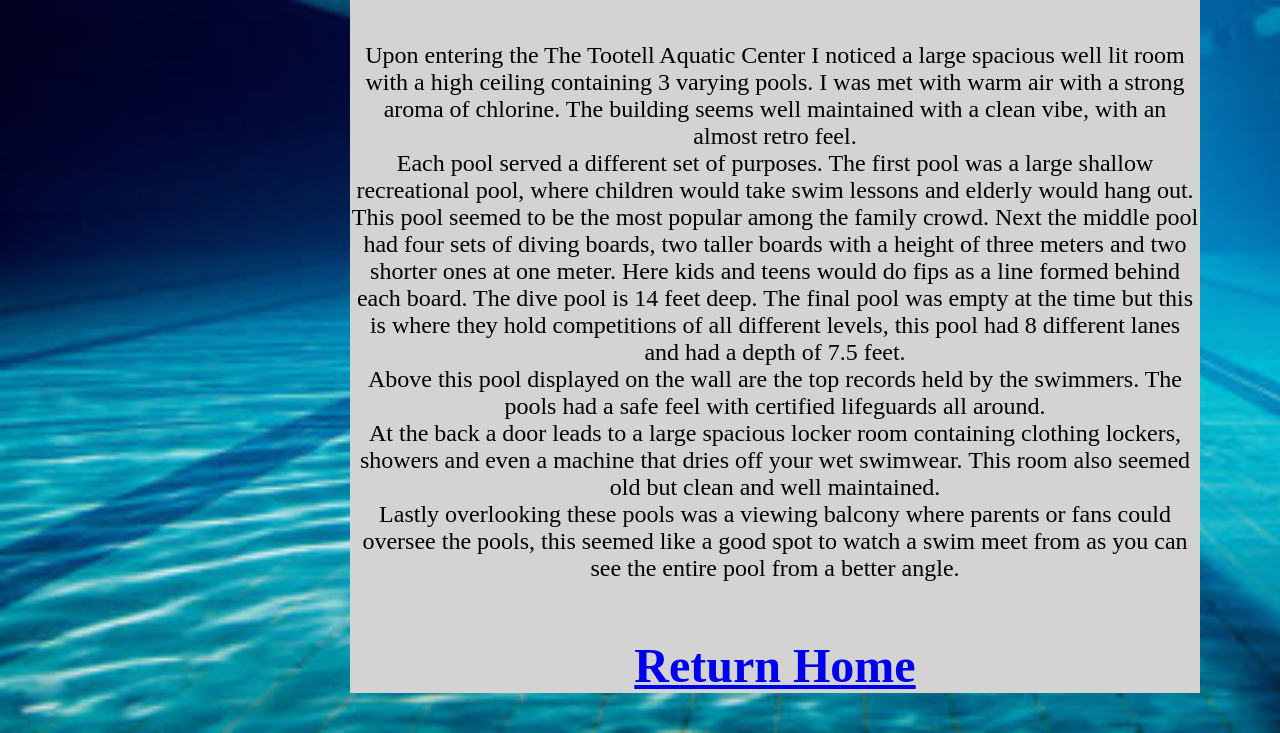
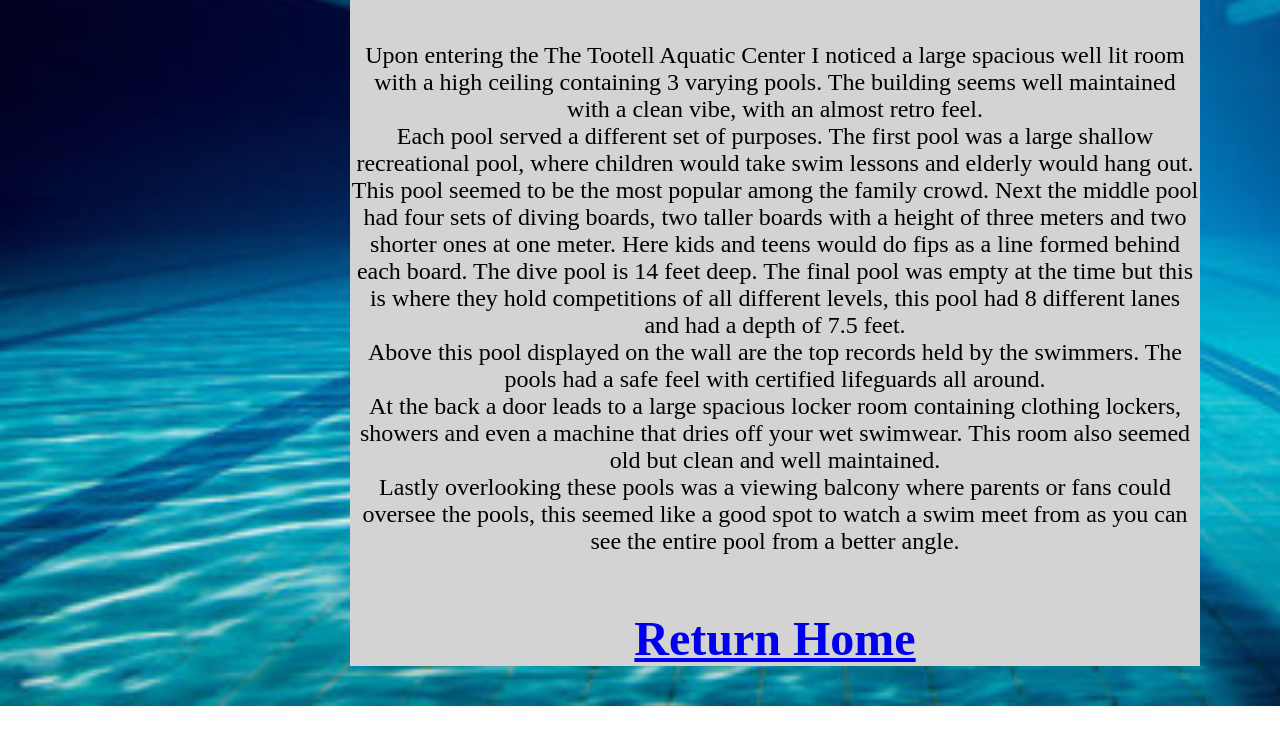
Before and after one commit to CoolerR12/CoolerR12.github.io, a plain HTML site: page Swimming.html in a window 1280 px wide. Shown: the part 499-1232 px from the top of the page. After the commit the page ends 1205 px from the top, so only its background shows below. Drawn offline with Linux system fonts and the light colour scheme.

Commit message:
Update Swimming.html

```diff
--- a/Swimming.html
+++ b/Swimming.html
@@ -19,7 +19,7 @@
     <img id="URIBanner" src="URIBanner.webp" width="850">
     <h1>Impressions</h1>
     <p id="text">
-        Upon entering the The Tootell Aquatic Center I noticed a large spacious well lit room with a high ceiling containing 3 varying pools. I was met with warm air with a strong aroma of chlorine. The building seems well maintained with a clean vibe, with an almost retro feel.
+        Upon entering the The Tootell Aquatic Center I noticed a large spacious well lit room with a high ceiling containing 3 varying pools. The building seems well maintained with a clean vibe, with an almost retro feel.
         <br>Each pool served a different set of purposes. The first pool was a large shallow recreational pool, where children would take swim lessons and elderly would hang out. This pool seemed to be the most popular among the family crowd. Next the middle pool had four sets of diving boards, two taller boards with a height of three meters and two shorter ones at one meter. Here kids and teens would do fips as a line formed behind each board. The dive pool is 14 feet deep. The final pool was empty at the time but this is where they hold competitions of all different levels, this pool had 8 different lanes and had a depth of 7.5 feet.<br>
          Above this pool displayed on the wall are the top records held by the swimmers. The pools had a safe feel with certified lifeguards all around.<br>
          At the back a door leads to a large spacious locker room containing clothing lockers, showers and even a machine that dries off your wet swimwear. This room also seemed old but clean and well maintained.<br>
```
